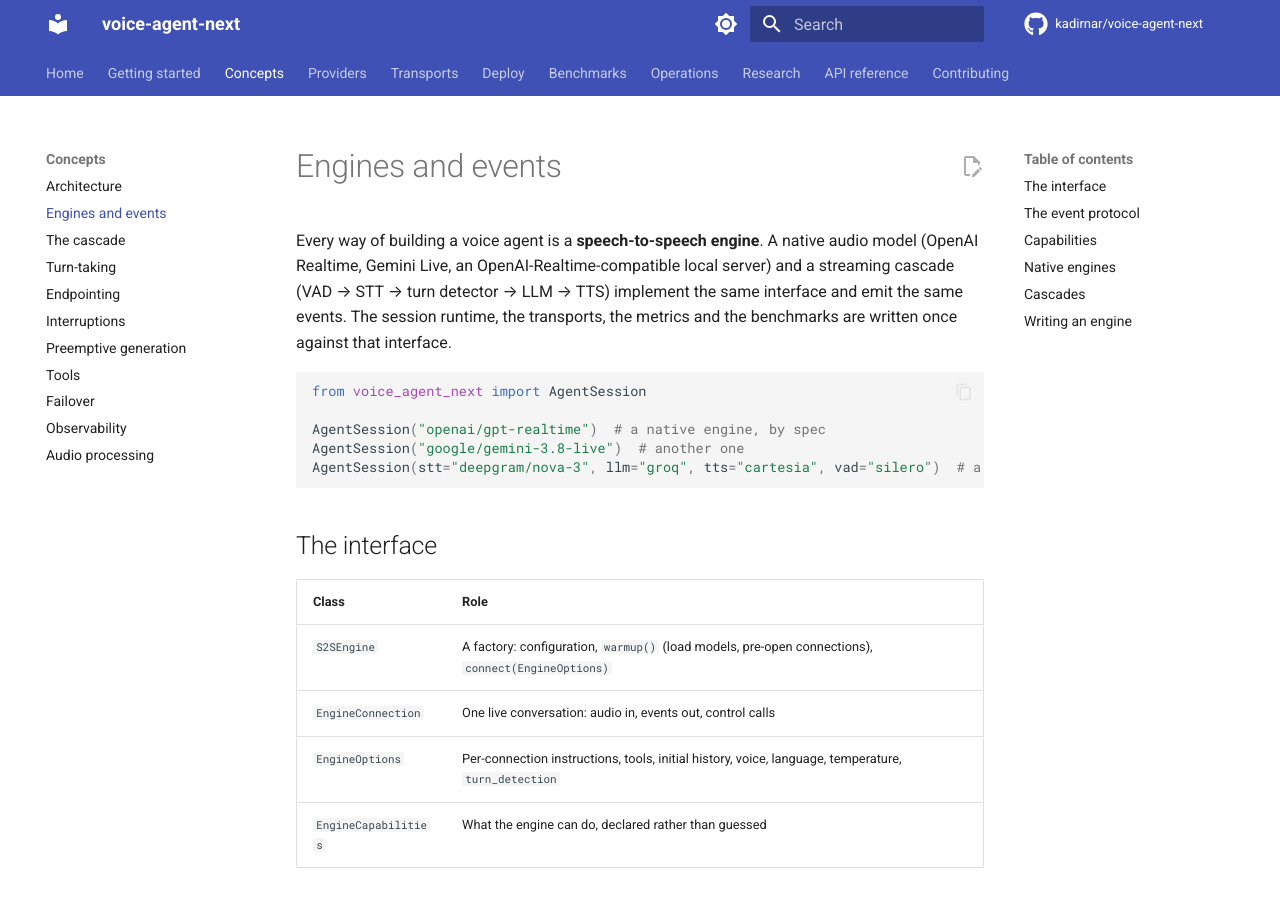
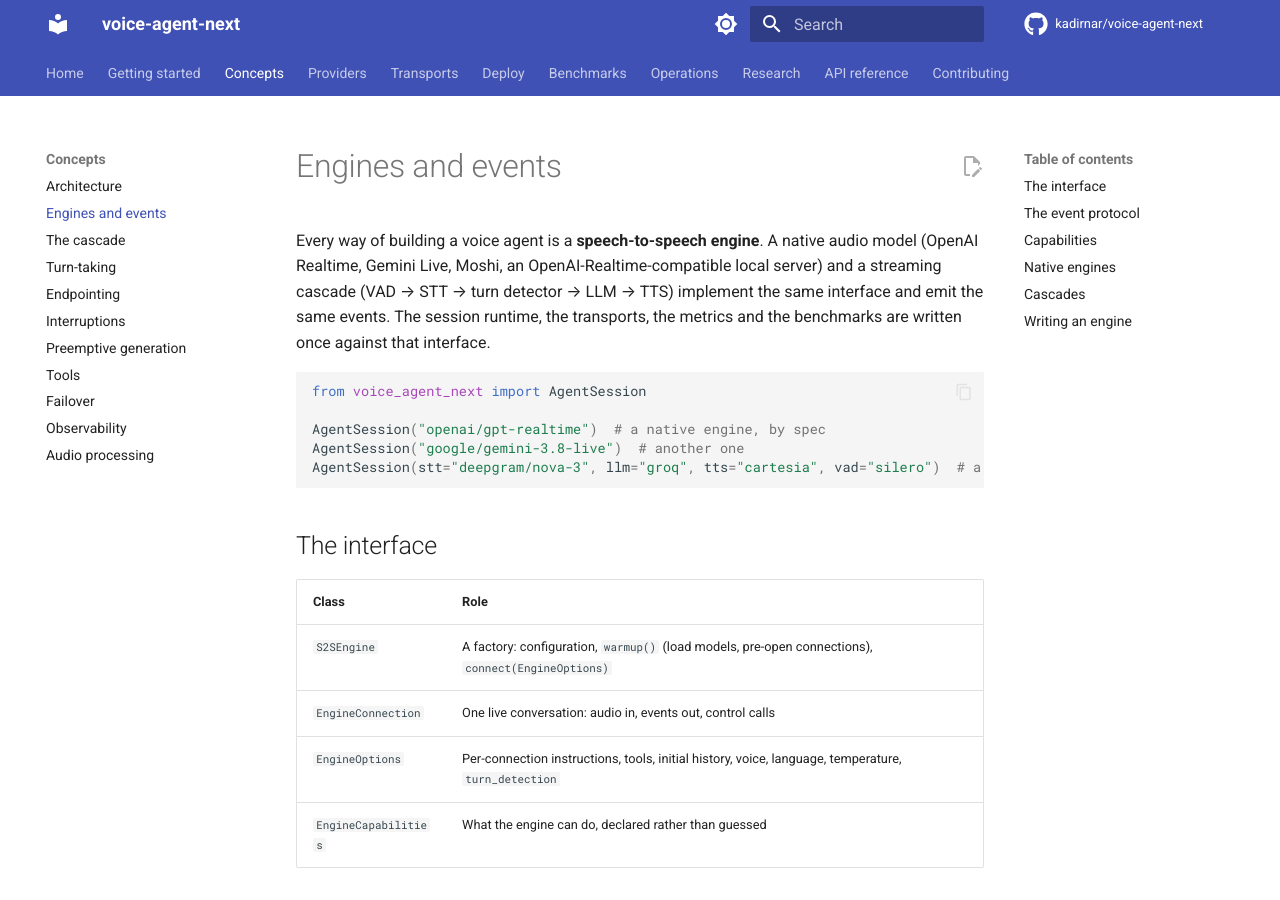
Before and after one commit to kadirnar/voice-agent-next, an MkDocs documentation site: the page built from docs/concepts/engines.md, in a window 1280 px wide and 900 px high. Built offline with MkDocs 1.6.1 and Material for MkDocs 9.7.7, drawn with Linux system fonts in a browser that asks for light colours; comment, search, counter and statistics services are not loaded; some of the changed text lies outside the part shown.

Commit message:
wip: work in progress saved at usage-limit interruption
Co-Authored-By: Claude Opus 5.5 (1M context) <noreply@anthropic.com>

```diff
--- a/docs/concepts/engines.md
+++ b/docs/concepts/engines.md
@@ -1,7 +1,7 @@
 # Engines and events
 
 Every way of building a voice agent is a **speech-to-speech engine**. A native audio model
-(OpenAI Realtime, Gemini Live, an OpenAI-Realtime-compatible local server) and a streaming
+(OpenAI Realtime, Gemini Live, Moshi, an OpenAI-Realtime-compatible local server) and a streaming
 cascade (VAD → STT → turn detector → LLM → TTS) implement the same interface and emit the
 same events. The session runtime, the transports, the metrics and the benchmarks are
 written once against that interface.
@@ -72,6 +72,7 @@ where the engine can.
 |---|---|
 | OpenAI Realtime, Azure OpenAI, xAI Grok Voice, Qwen-Omni Realtime, vLLM-Omni, Speaches, LocalAI | [OpenAI Realtime (+ compatible)](../providers/openai-realtime.md) |
 | Gemini Live | [Gemini Live](../providers/gemini-live.md) |
+| Moshi, PersonaPlex (local, full-duplex) | [Moshi and PersonaPlex](../providers/moshi.md) |
 | `mock` | a deterministic engine for tests, `van demo` and benchmarks |
 
 Native engines detect turns on the server by default (`EngineOptions.turn_detection`);
--- a/docs/hooks/generated.py
+++ b/docs/hooks/generated.py
@@ -48,6 +48,7 @@ PAGE_OVERRIDES: dict[tuple[str, str], str] = {
     ("engine", "speaches"): _REALTIME,
     ("engine", "localai"): _REALTIME,
     ("engine", "google"): "gemini-live.md",
+    ("engine", "personaplex"): "moshi.md",
     ("llm", "azure_openai"): "openai.md#azure-openai-and-custom-clients",
     ("stt", "azure_openai"): "openai.md",
     ("tts", "azure_openai"): "openai.md",
--- a/mkdocs.yml
+++ b/mkdocs.yml
@@ -127,6 +127,7 @@ nav:
       - Speech-to-speech engines:
           - OpenAI Realtime (+ compatible): providers/openai-realtime.md
           - Gemini Live: providers/gemini-live.md
+          - Moshi and PersonaPlex: providers/moshi.md
       - Cloud:
           - OpenAI: providers/openai.md
           - Anthropic: providers/anthropic.md
```
